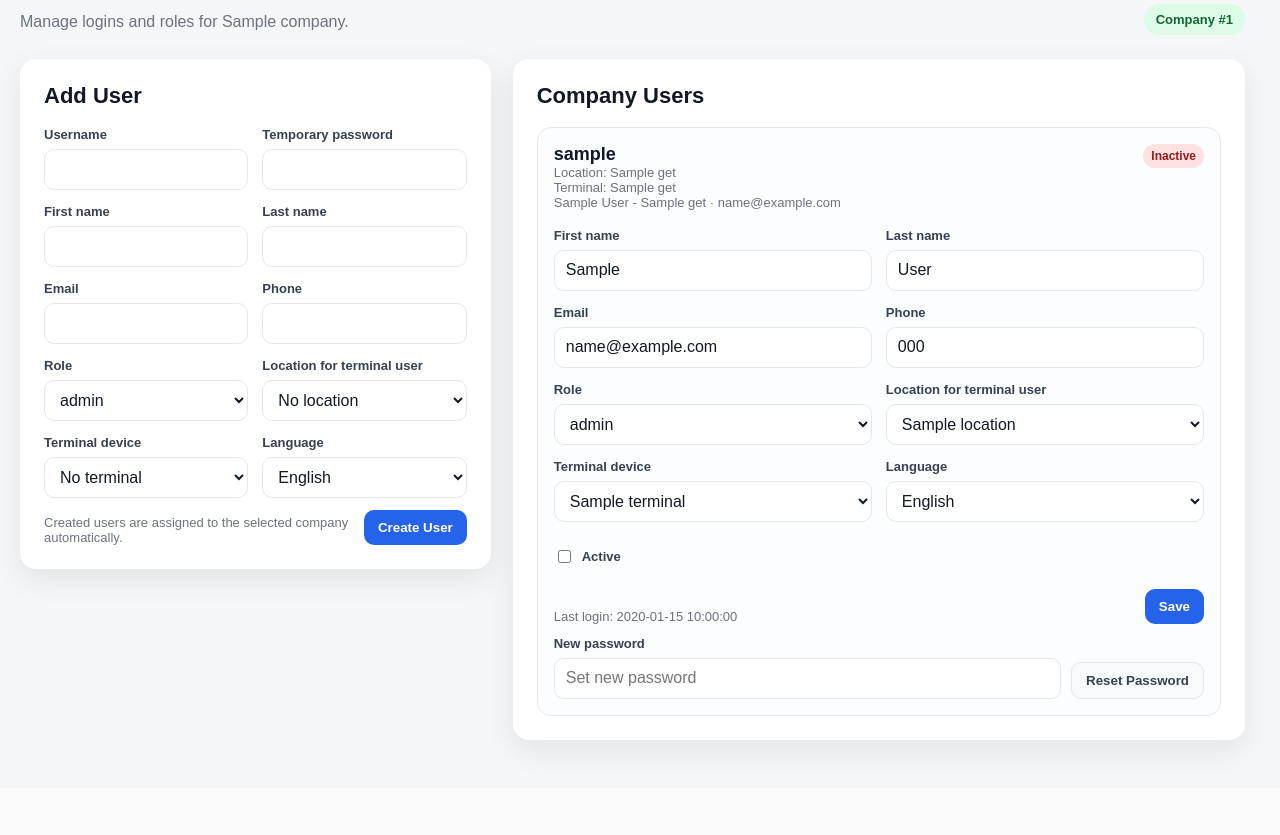
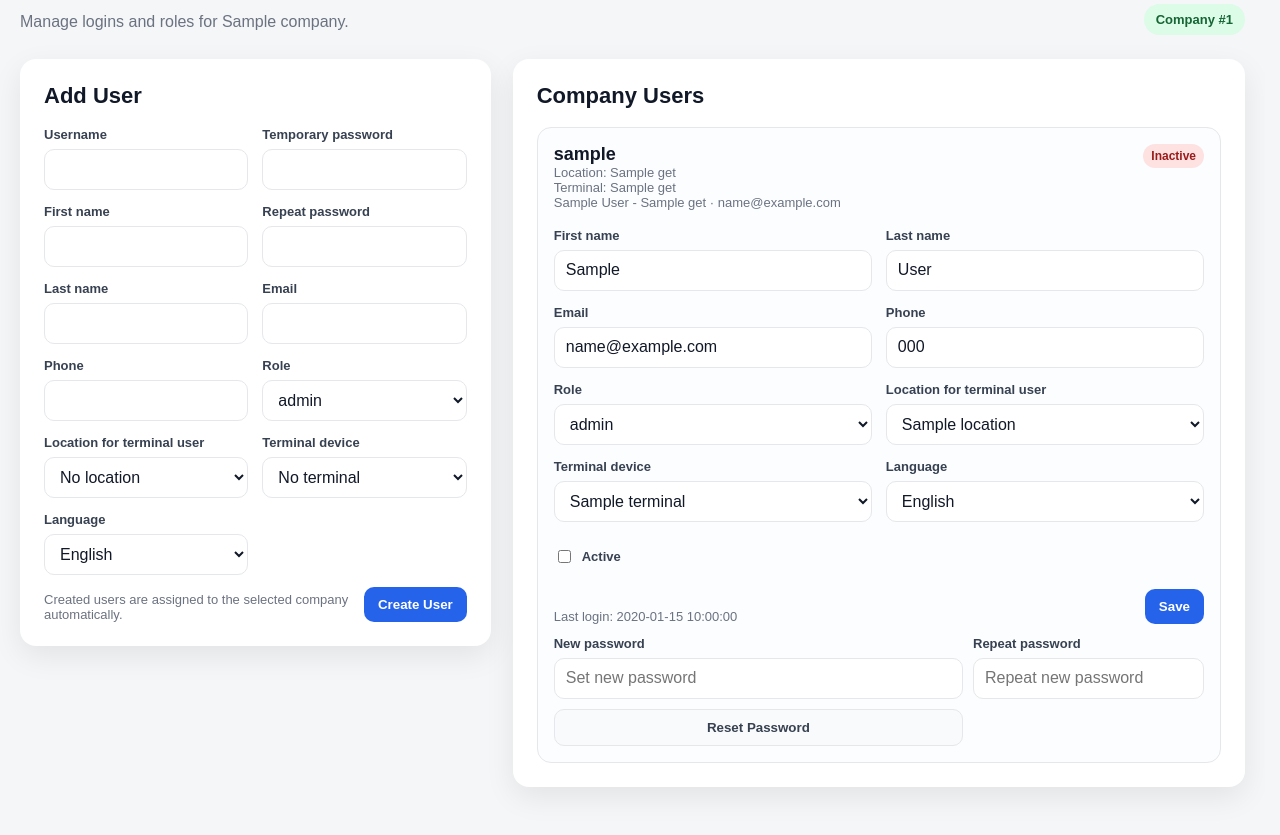
Before and after one commit to llkirill12qb/qbtracker, a FastAPI app: template templates/company_users.html in a window 1280 px wide. Shown: the part 167-1002 px from the top of the page. Before the commit the page ends 923 px from the top, so only its background shows below. Run offline with FastAPI, Linux system fonts and the light colour scheme; the visitor is signed in with stand-in values (Sample User, id 1); tables that the repository leaves empty hold one stand-in row (values such as "Sample post"); the template is opened without the code that fills it: most values are stand-ins (such as "Sample title", 1, 10 or a date in 2020); parts of the project's set-up code (start-up, migrations or seed data) failed here and were passed over.

Commit message:
Improve user password form and table numbering

```diff
--- a/app/api/routes/company_users_routes.py
+++ b/app/api/routes/company_users_routes.py
@@ -12,7 +12,6 @@ from app.core.roles import (
     PLATFORM_ROLES,
     ROLE_COMPANY_ADMIN,
     ROLE_COMPANY_OWNER,
-    ROLE_EMPLOYEE,
     ROLE_TERMINAL_USER,
 )
 from app.core.security import require_permission
@@ -37,7 +36,6 @@ COMPANY_USER_ROLES = (
     ROLE_COMPANY_OWNER,
     ROLE_COMPANY_ADMIN,
     ROLE_TERMINAL_USER,
-    ROLE_EMPLOYEE,
 )
 
 
@@ -136,6 +134,7 @@ def create_company_user(
     request: Request,
     username: str = Form(...),
     password: str = Form(...),
+    password_confirm: str = Form(...),
     role: str = Form(...),
     email: str = Form(default=""),
     first_name: str = Form(default=""),
@@ -156,6 +155,8 @@ def create_company_user(
         return redirect_with_query(request, error="Invalid role")
     if not username or not password:
         return redirect_with_query(request, error="Username and password are required")
+    if password != password_confirm:
+        return redirect_with_query(request, error="Passwords do not match")
     if get_user_by_username(db, username):
         return redirect_with_query(request, error="Username already exists")
     if email_value and get_user_by_email(db, email_value):
@@ -249,6 +250,7 @@ def reset_company_user_password(
     user_id: int,
     request: Request,
     password: str = Form(...),
+    password_confirm: str = Form(...),
     db: Session = Depends(get_db),
 ):
     require_company_user_manager(request)
@@ -259,6 +261,8 @@ def reset_company_user_password(
         raise HTTPException(status_code=404, detail="User not found")
     if not password.strip():
         return redirect_with_query(request, error="Password is required")
+    if password != password_confirm:
+        return redirect_with_query(request, error="Passwords do not match")
 
     update_user_password(db, user, hash_password(password))
     return redirect_with_query(request, message="Password updated")
--- a/app/api/routes/dashboard_routes.py
+++ b/app/api/routes/dashboard_routes.py
@@ -496,6 +496,7 @@ def dashboard_page(request: Request, db: Session = Depends(get_db)):
                 <table>
                     <thead>
                         <tr>
+                            <th>#</th>
                             <th>Employee</th>
                             <th>Card ID</th>
                             <th>Event</th>
@@ -573,12 +574,13 @@ def dashboard_page(request: Request, db: Session = Depends(get_db)):
 
                 emptyMsg.style.display = "none";
 
-                rows.forEach(item => {
+                rows.forEach((item, index) => {
                     const row = document.createElement("tr");
                     const localTime = item.time_display || new Date(item.time).toLocaleString();
                     const eventClass = item.event === "check-in" ? "check-in" : "check-out";
 
                     row.innerHTML = `
+                        <td>${index + 1}</td>
                         <td>${item.employee_name}</td>
                         <td>${item.card_id}</td>
                         <td><span class="event-badge ${eventClass}">${item.event}</span></td>
--- a/templates/company_users.html
+++ b/templates/company_users.html
@@ -360,7 +360,7 @@
         <div class="grid">
             <section class="panel">
                 <h2>Add User</h2>
-                <form method="post" action="/company/users{{ zone_query }}">
+                <form id="createUserForm" method="post" action="/company/users{{ zone_query }}">
                     <div class="form-grid">
                         <div class="field">
                             <label for="username">Username</label>
@@ -373,6 +373,10 @@
                         <div class="field">
                             <label for="first_name">First name</label>
                             <input id="first_name" name="first_name">
+                        </div>
+                        <div class="field">
+                            <label for="password_confirm">Repeat password</label>
+                            <input id="password_confirm" name="password_confirm" type="password" required>
                         </div>
                         <div class="field">
                             <label for="last_name">Last name</label>
@@ -525,10 +529,14 @@
                             </div>
                         </form>
 
-                        <form class="inline-actions" method="post" action="/company/users/{{ user.id }}/password{{ zone_query }}">
+                        <form class="inline-actions password-reset-form" method="post" action="/company/users/{{ user.id }}/password{{ zone_query }}">
                             <div class="field">
                                 <label for="password_{{ user.id }}">New password</label>
                                 <input id="password_{{ user.id }}" name="password" type="password" placeholder="Set new password">
+                            </div>
+                            <div class="field">
+                                <label for="password_confirm_{{ user.id }}">Repeat password</label>
+                                <input id="password_confirm_{{ user.id }}" name="password_confirm" type="password" placeholder="Repeat new password">
                             </div>
                             <button class="button secondary" type="submit">Reset Password</button>
                         </form>
@@ -541,5 +549,36 @@
             </section>
         </div>
     </main>
+    <script>
+        function passwordsMatch(form) {
+            const password = form.querySelector('input[name="password"]');
+            const confirmation = form.querySelector('input[name="password_confirm"]');
+            if (!password || !confirmation || password.value === confirmation.value) {
+                return true;
+            }
+
+            confirmation.setCustomValidity("Passwords do not match");
+            confirmation.reportValidity();
+            confirmation.addEventListener("input", () => confirmation.setCustomValidity(""), { once: true });
+            return false;
+        }
+
+        const createUserForm = document.getElementById("createUserForm");
+        if (createUserForm) {
+            createUserForm.addEventListener("submit", (event) => {
+                if (!passwordsMatch(createUserForm)) {
+                    event.preventDefault();
+                }
+            });
+        }
+
+        document.querySelectorAll(".password-reset-form").forEach((form) => {
+            form.addEventListener("submit", (event) => {
+                if (!passwordsMatch(form)) {
+                    event.preventDefault();
+                }
+            });
+        });
+    </script>
 </body>
 </html>
--- a/templates/reports.html
+++ b/templates/reports.html
@@ -392,6 +392,7 @@
             <table>
                 <thead>
                     <tr>
+                        <th>#</th>
                         <th>Employee</th>
                         <th>Status</th>
                         <th>Card ID</th>
@@ -497,12 +498,13 @@
 
             emptyState.style.display = "none";
 
-            rows.forEach(row => {
+            rows.forEach((row, index) => {
                 const tr = document.createElement("tr");
                 const localTime = row.time_display || new Date(row.time).toLocaleString();
                 const employeeStatus = row.employee_status ?? "-";
 
                 tr.innerHTML = `
+                    <td>${index + 1}</td>
                     <td>${row.employee_name}</td>
                     <td>${employeeStatus}</td>
                     <td>${row.card_id}</td>
```
